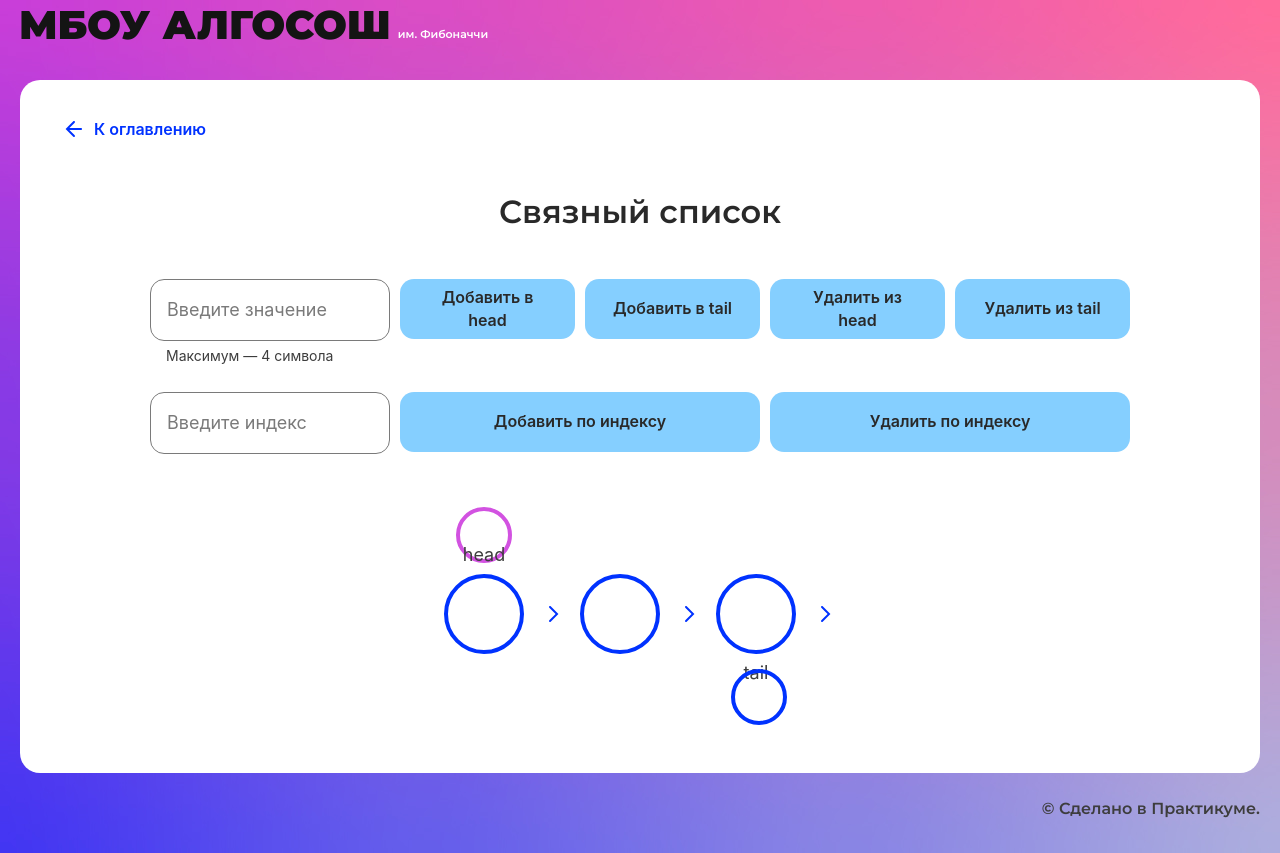
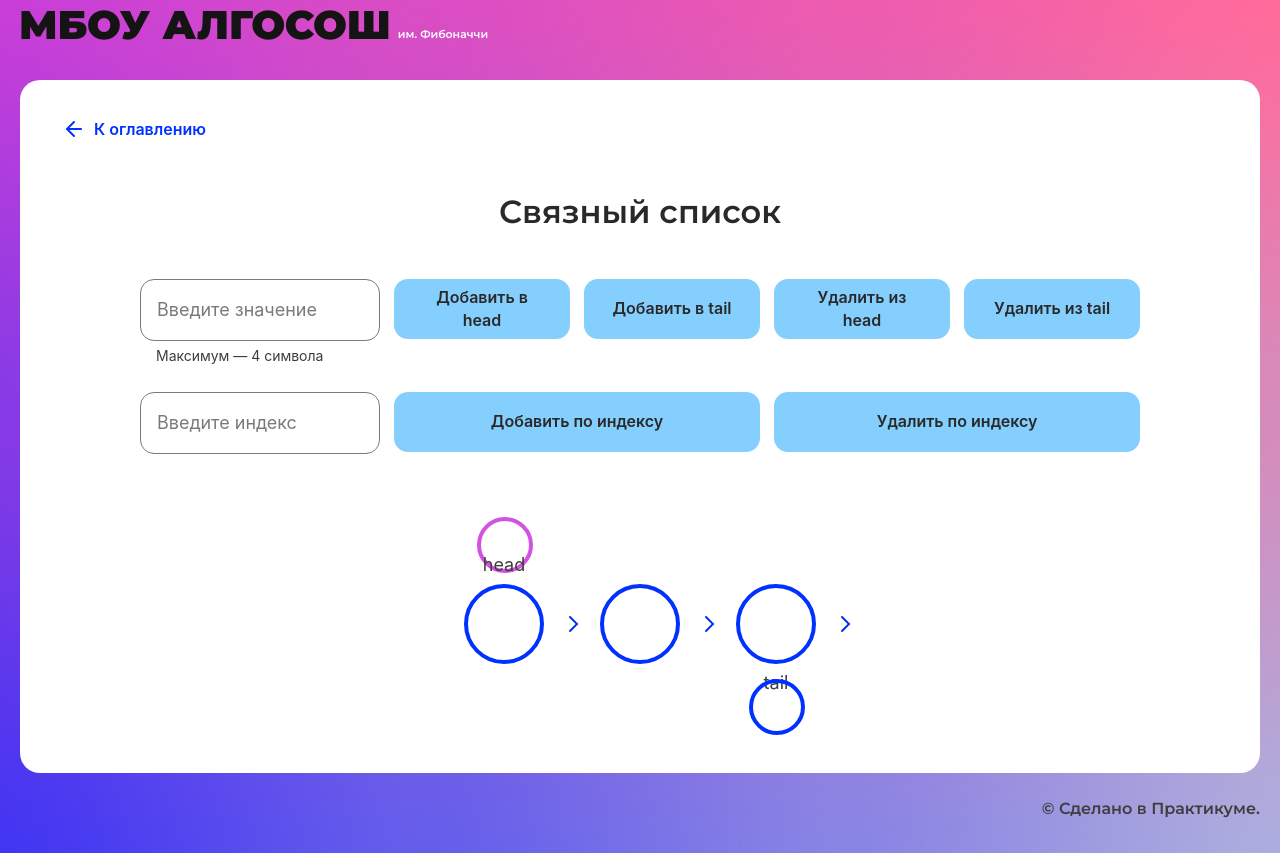
Before and after one commit to Feelcover/algososh, a React (Create React App) app: page /list in a window 1280 px wide. Built offline with nearby package versions, Linux system fonts and the light colour scheme.

Commit message:
фикс верстки

```diff
--- a/src/components/list-page/list-page.module.css
+++ b/src/components/list-page/list-page.module.css
@@ -1,5 +1,5 @@
 .container {
-  max-width: 980px;
+  max-width: 1000px;
   display: flex;
   flex-direction: column;
   justify-content: space-between;
@@ -8,17 +8,17 @@
 
 .upForm {
   display: flex;
-  gap: 10px;
+  gap: 14px;
 }
 .downForm {
   display: flex;
   flex-direction: row;
-  gap: 10px;
+  gap: 14px;
   margin-top: 25px;
 }
 
 .downForm button {
-  min-width: 360px;
+  min-width: 366px;
 }
 
 .upForm button {
@@ -36,24 +36,22 @@
 .upElement {
   position: absolute;
   top: -67px;
-  left: 12px;
+  left: 13px;
 }
 
 .downElement {
   position: absolute;
   top: 95px;
-  left: 15px;
+  left: 13px;
 }
 
 .elements {
-    margin: 120px auto 0;
-    max-width: 400px;
+  margin: 130px auto 0;
+  max-width: 500px;
   width: 100%;
   gap: 16px;
-    padding: 0;
   display: flex;
   flex-direction: row;
-    align-items: center;
   justify-content: center;
   list-style: none;
 }
@@ -62,5 +60,6 @@
   position: relative;
   display: flex;
   align-items: center;
+  justify-content: center;
   gap: 16px;
 }
```
Lines whose indentation alone changed are shown as unchanged.
